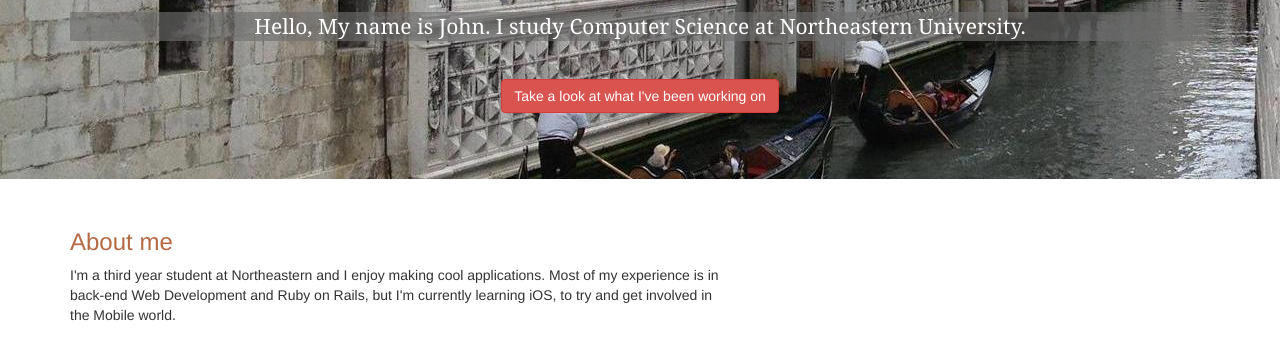
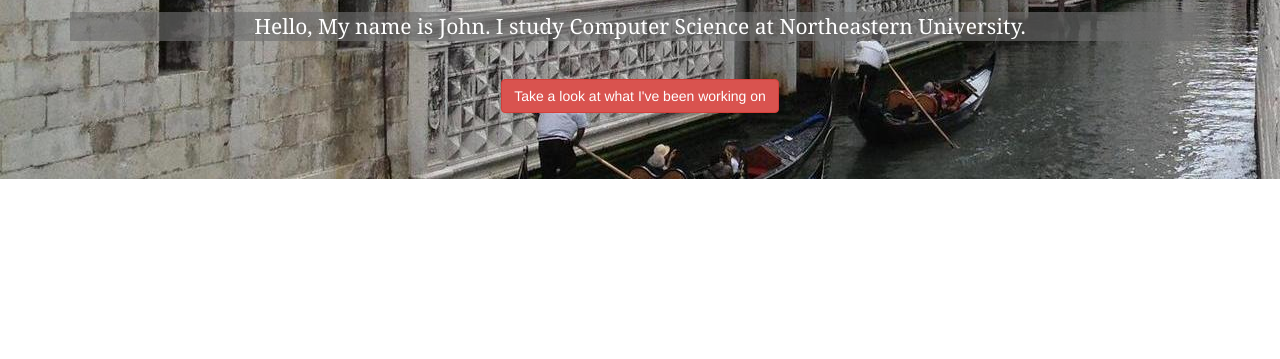
Before and after one commit to kohlerjp/kohlerjp.github.io, a plain HTML site: page index.html in a window 1280 px wide. Shown: the part 221-580 px from the top of the page. Drawn offline with nearby package versions, Linux system fonts and the light colour scheme.

Commit message:
removing about-me for now

```diff
--- a/index.html
+++ b/index.html
@@ -44,19 +44,7 @@
       </div>
     		</div>
 
-        <div class="container about-text">
-          <div class="row">
-            <div class="col-md-7">
-          <h3 class="abouthead">About me</h3>
-          <p>
-            I'm a third year student at Northeastern and
-            I enjoy making cool applications. Most of my experience is in back-end Web Development and Ruby on Rails, but I'm currently learning iOS, to try and get involved in the Mobile world.
-          </p>
 
-          </div>
-        </div>
-
-        </div>
 
 
     	</div>
```
